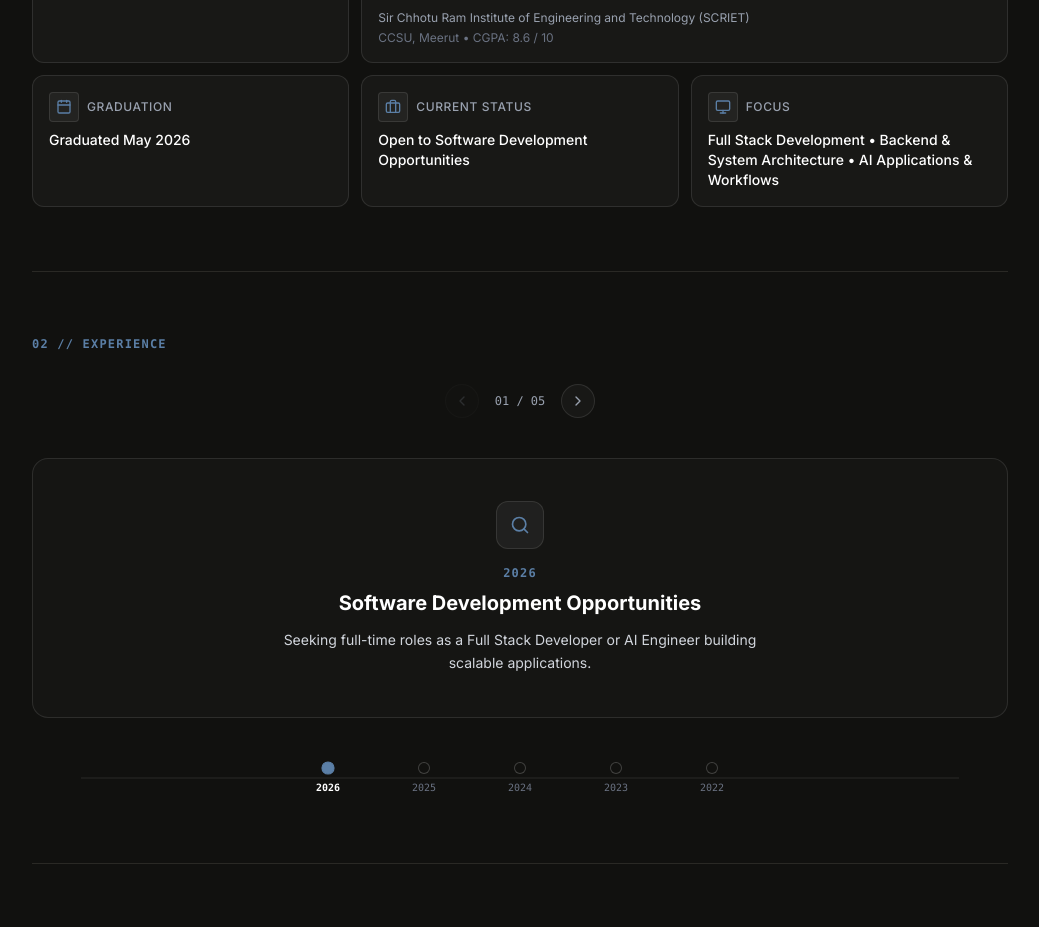
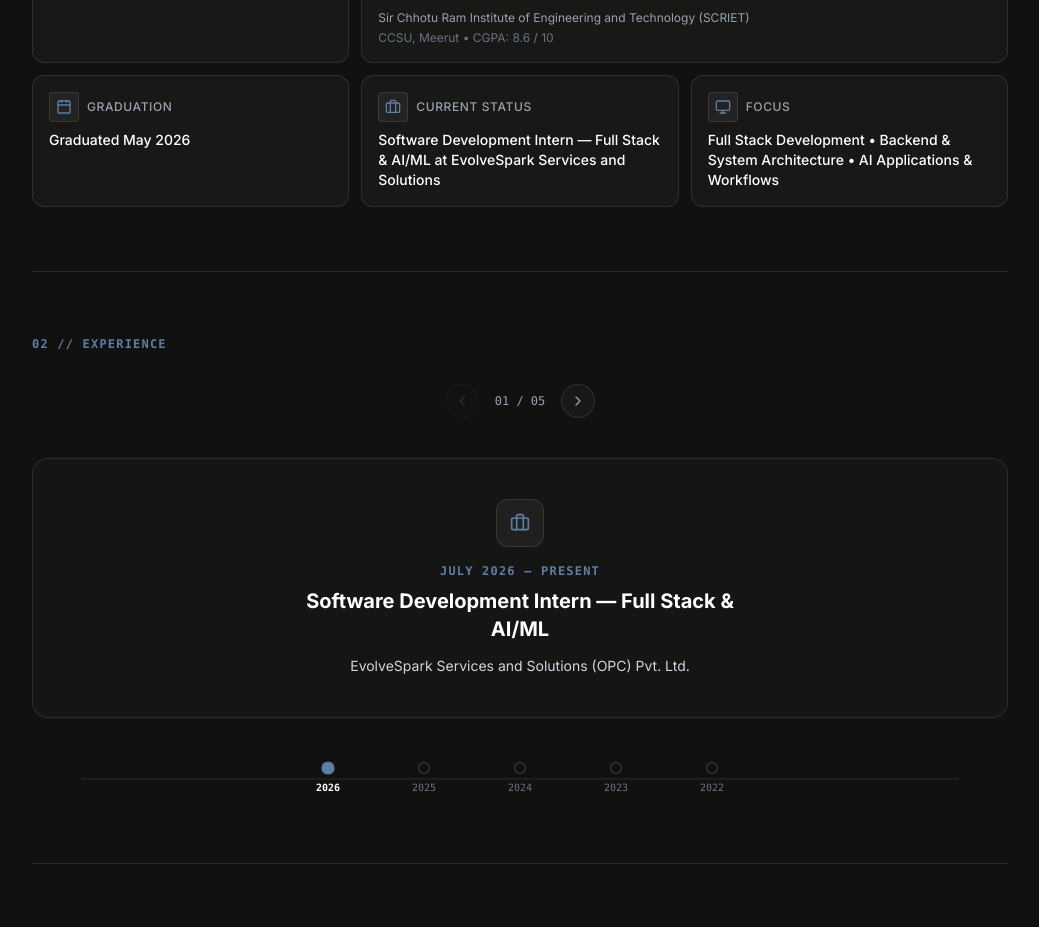
Before and after one commit to rishabhbhardwaj-dev/rishabh-portfolio, a React (Vite) app: page / in a window 1280 px wide. Shown: the part 1360-2287 px from the top of the page, without its empty margins (120-1159 px from the left). Built offline with nearby package versions, Linux system fonts and the light colour scheme.

Commit message:
add software development internship

```diff
--- a/src/data/siteConfig.js
+++ b/src/data/siteConfig.js
@@ -40,7 +40,7 @@ export const siteConfig = {
   },
 
   // ─── Current Status ─────────────────────────────────────
-  currentStatus: "Open to Software Development Opportunities",
+  currentStatus: "Software Development Intern — Full Stack & AI/ML at EvolveSpark Services and Solutions",
 
   // ─── Focus Areas ────────────────────────────────────────
   focus: [
--- a/src/sections/Journey.jsx
+++ b/src/sections/Journey.jsx
@@ -1,13 +1,14 @@
 import React, { useState, useCallback, useEffect } from 'react';
 import { motion, AnimatePresence } from 'framer-motion';
-import { Briefcase, GraduationCap, Code, Rocket, Search, ChevronLeft, ChevronRight } from 'lucide-react';
+import { Briefcase, GraduationCap, Code, Rocket, ChevronLeft, ChevronRight } from 'lucide-react';
 
 const journeyData = [
   {
-    year: "2026",
-    title: "Software Development Opportunities",
-    description: "Seeking full-time roles as a Full Stack Developer or AI Engineer building scalable applications.",
-    icon: <Search size={20} className="text-primary" />,
+    year: "July 2026 — Present",
+    navYear: "2026",
+    title: "Software Development Intern — Full Stack & AI/ML",
+    description: "EvolveSpark Services and Solutions (OPC) Pvt. Ltd.",
+    icon: <Briefcase size={20} className="text-primary" />,
   },
   {
     year: "2025",
@@ -187,7 +188,7 @@ export default function Journey() {
               <button
                 key={idx}
                 onClick={() => goTo(idx)}
-                aria-label={`Go to milestone year ${node.year}`}
+                aria-label={`Go to milestone year ${node.navYear || node.year}`}
                 className="relative z-10 flex flex-col items-center gap-1.5 focus-visible:ring-2 focus-visible:ring-primary rounded-full p-1"
               >
                 <div
@@ -206,7 +207,7 @@ export default function Journey() {
                     (idx === current ? "text-white font-bold" : "text-gray-500")
                   }
                 >
-                  {node.year}
+                  {node.navYear || node.year}
                 </span>
               </button>
             ))}
```
